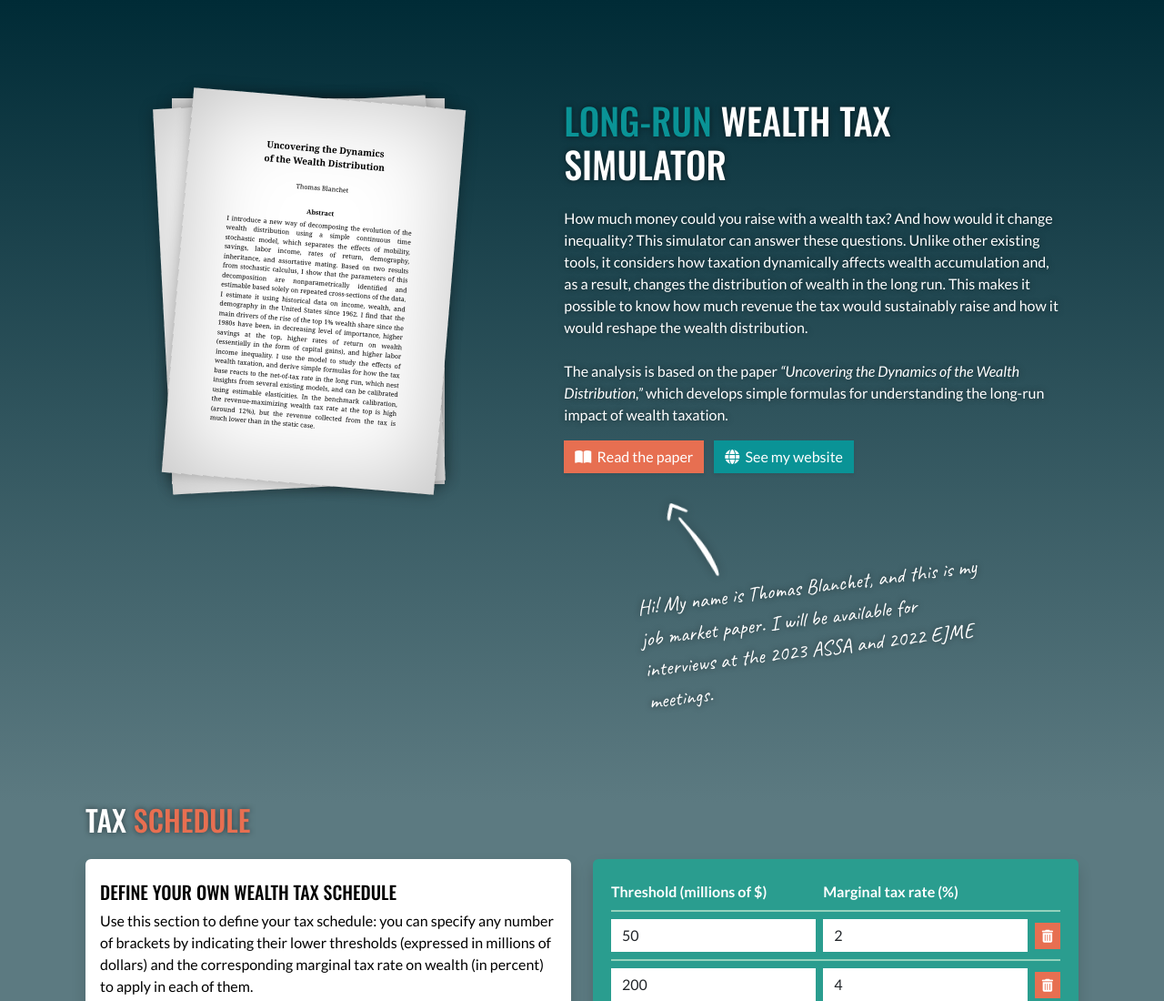
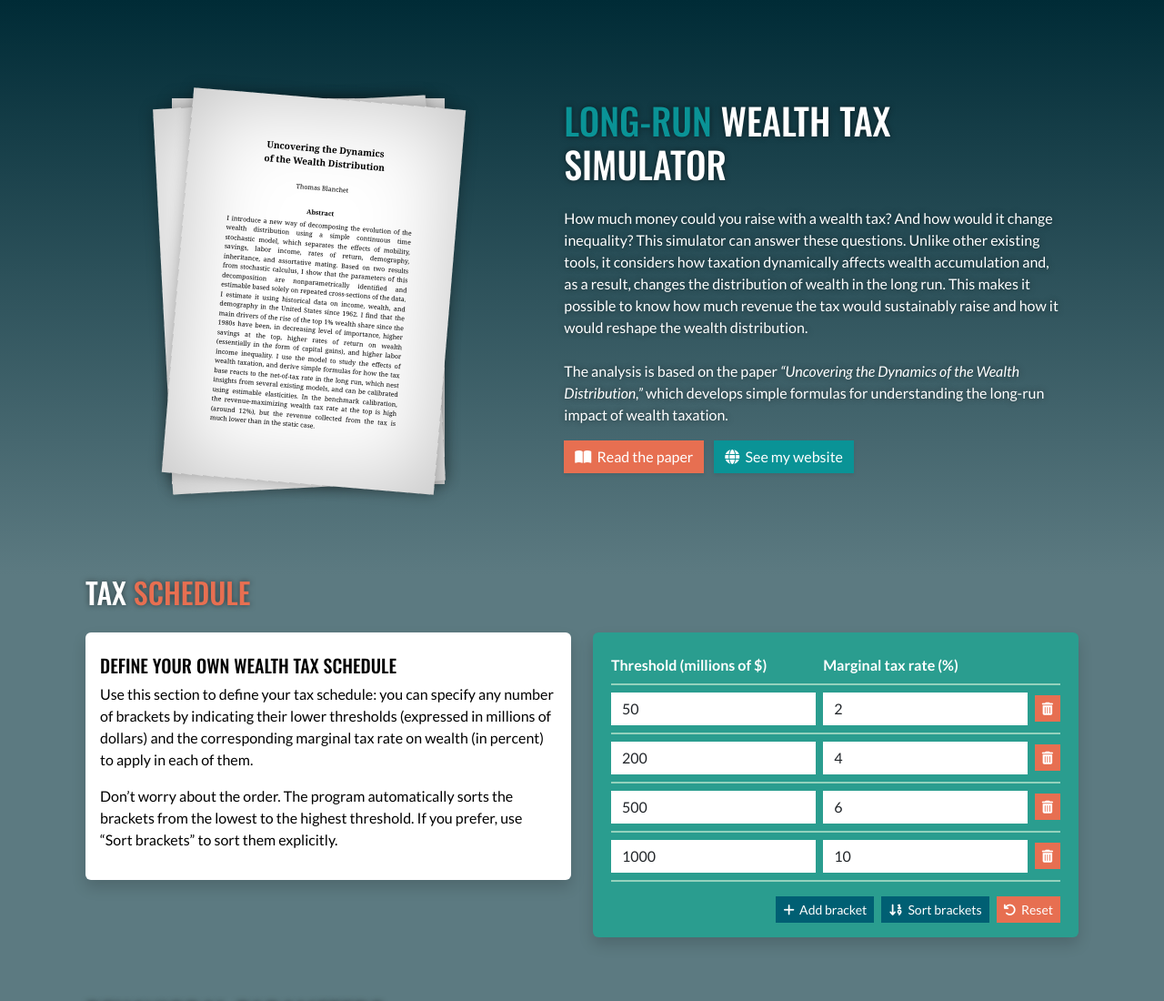
Before and after one commit to thomasblanchet/long-run-wealth-tax-simulator, a React app: page public/index.html in a window 1280 px wide. Shown: the top 1100 px of the page at 91% size. Built offline with nearby package versions, Linux system fonts and the light colour scheme.

Commit message:
Removed annotation

```diff
--- a/public/index.html
+++ b/public/index.html
@@ -75,10 +75,6 @@
                         <p class="text-shadow mt-4">The analysis is based on the paper <em>“Uncovering the Dynamics of the Wealth Distribution,”</em> which develops simple formulas for understanding the long-run impact of wealth taxation.</p>
                         <a class="btn btn-danger shadow-sm me-2 mb-2" href="Blanchet2022_JMP.pdf" target="_blank" role="button"><i class="fa-solid fa-book-open"></i>&nbsp; Read the paper</a>
                         <a class="btn btn-success shadow-sm mb-2" href="https://thomasblanchet.com/" target="_blank" role="button"><i class="fa-solid fa-globe"></i>&nbsp; See my website</a>
-                        <p class="text-shadow annotation">
-                            <img src="arrow.svg" height="100" width="100" alt="Arrow pointing to button"/><br/>
-                            Hi! My name is Thomas Blanchet, and this is my job market paper. I will be available for interviews at the 2023 ASSA and 2022 EJME meetings.
-                        </p>
                     </div>
                 </div>
             </div>
```
Also changed, not shown: 1 other file.
